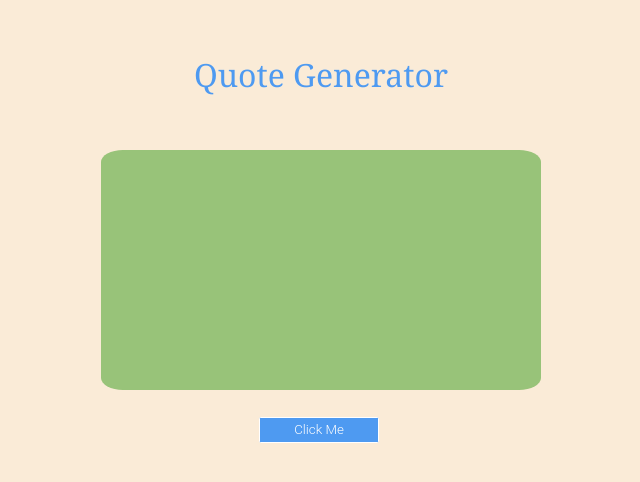
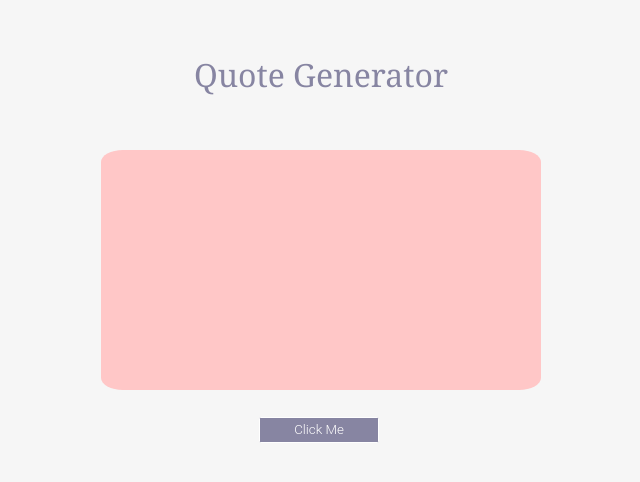
Before and after one commit to SholaNur/quote-generator-app, a plain HTML site: page index.html in a window 1280 px wide. Shown: the whole page, without its empty margins (319-959 px from the left). Drawn offline with Linux system fonts and the light colour scheme.

Commit message:
style change

```diff
--- a/app.js
+++ b/app.js
@@ -11,7 +11,7 @@ function clickButton() {
 
       console.log(dataQuote);
       const randomQuote = Math.floor(Math.random() * dataQuote.length);
-      quote.textContent = dataQuote[randomQuote].text;
+      quote.textContent = `"${dataQuote[randomQuote].text}"`;
     });
 }
 
--- a/style.css
+++ b/style.css
@@ -1,11 +1,11 @@
 body {
-  background-color: antiquewhite;
+  background-color: #f6f6f6;
   box-sizing: border-box;
   text-align: center;
 }
 #button {
   display: inline-block;
-  background-color: #4e9af1;
+  background-color: #8785a2;
   padding: 0.35em 1.2em;
   border: 0.1em solid #ffffff;
   margin: 2em 0.3em 0.3em 0;
@@ -21,7 +21,7 @@ body {
 }
 #button:hover {
   color: #000000;
-  background-color: #668fff;
+  background-color: #8785a2;
 }
 @media all and (max-width: 30em) {
   #button {
@@ -30,13 +30,13 @@ body {
   }
 }
 h1 {
-  color: #4e9af1;
+  color: #8785a2;
   font-family: Cambria, Cochin, Georgia, Times, "Times New Roman", serif;
   font-weight: 400;
   padding: 2rem;
 }
 #wrapper {
-  background-color: #98c379;
+  background-color: #ffc7c7;
   width: 400px;
   height: 200px;
   border-radius: 5%;
```
